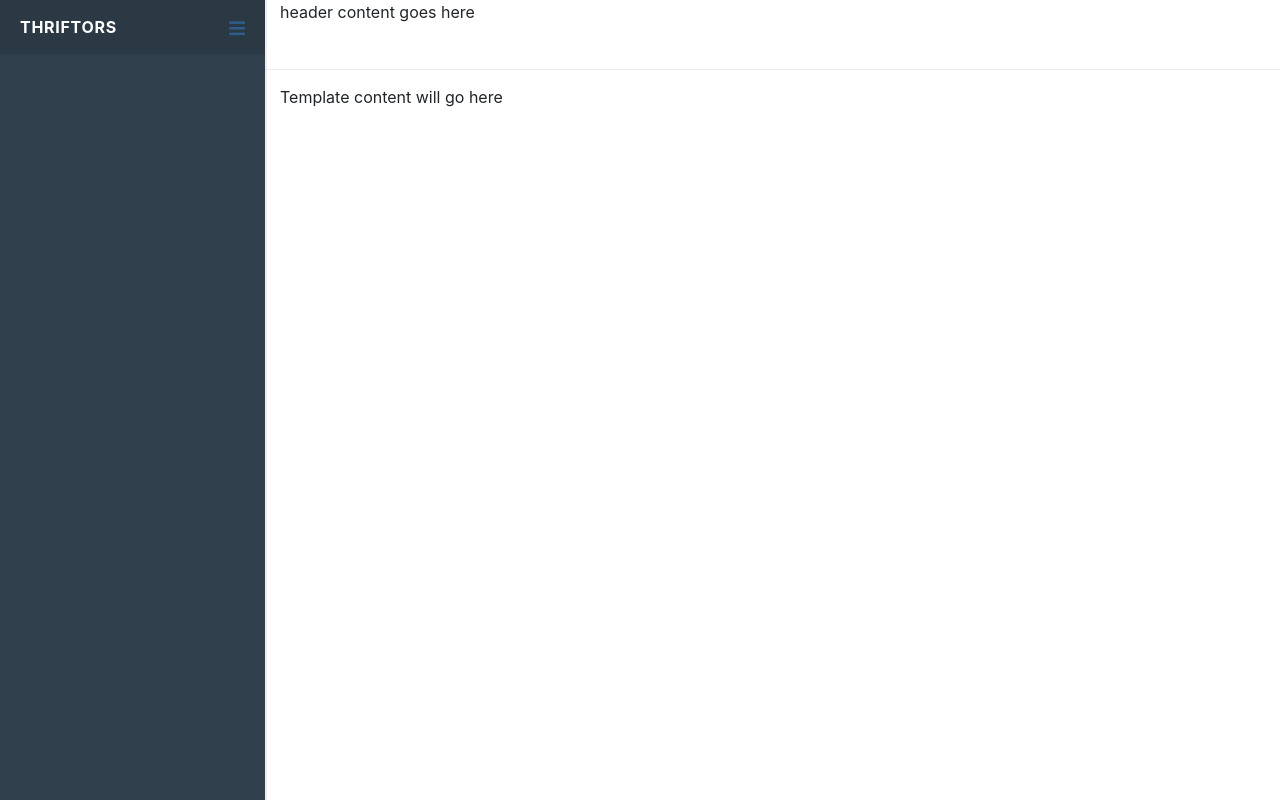
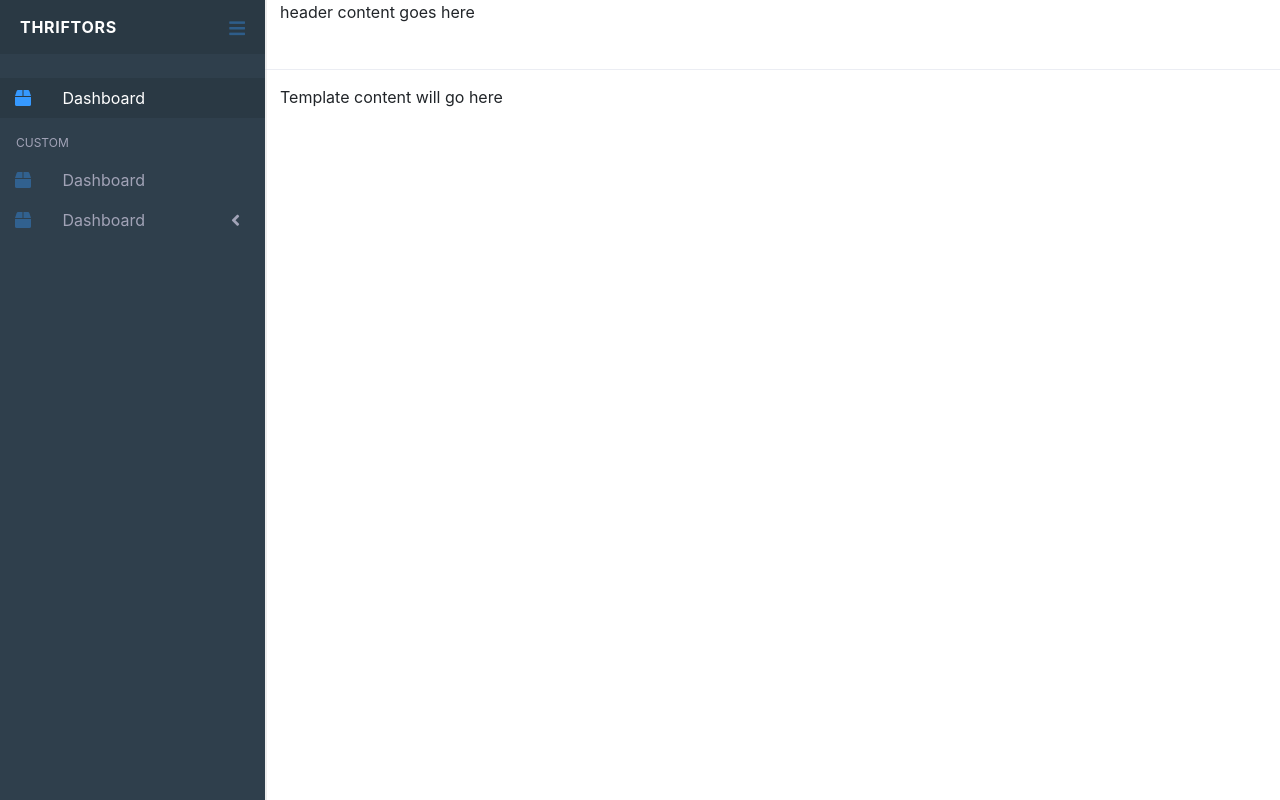
Before and after one commit to khathuriyatarun/myfirsttheme, a plain HTML site: page pages/dashboard.html in a window 1280 px wide. Drawn offline with Linux system fonts and the light colour scheme; files whose address does not match are found by name.

Commit message:
nav styling done & nav child added & styling done

```diff
--- a/assets/script/master.js
+++ b/assets/script/master.js
@@ -1,7 +1,18 @@
 $(document).ready(function(){
     $('.aside_angle').click(function(){
+        $(this).toggleClass('rotation');
         $('aside').toggleClass('expanded');
         $('header').toggleClass('expanded');
         $('.template').toggleClass('expanded');
     });
+
+    // $('nav').mouseover(function(){
+    //     console.log('mouseenter');
+    //     $('aside').css('width', '265px');
+    // });
+
+    $('.has_childs').click(function(e){
+        e.preventDefault();
+        $(this).toggleClass('child_expanded');
+    });
 });
--- a/assets/style/sidebar.css
+++ b/assets/style/sidebar.css
@@ -25,21 +25,21 @@ aside {
 }
 
 .aside_angle {
-    color: #3699ff60;;
+    color: #3699ff60;
     font-size: 18px;
     cursor: pointer;
     transition: .3s ease;
+}
+
+.aside_angle.rotation{
+    transform: rotate(180deg);
 }
 
 .aside_angle:hover {
     color: #3699ff;
 }
 
-aside:hover {
-    width: 265px;
-}
-
-aside:hover .logo_div{
+/* aside:hover .logo_div{
     text-align: left;
 }
 
@@ -49,7 +49,7 @@ aside:hover .logo_div>span>a{
 
 aside:hover .aside_angle {
     float: right;
-}
+} */
 
 /* expanded */
 aside.expanded{
@@ -67,3 +67,127 @@ aside.expanded{
 .expanded .aside_angle {
     float: right;
 }
+
+/* nav */
+nav {
+    overflow-x: hidden;
+}
+
+nav ul{
+    margin-bottom: 0px;
+}
+
+nav ul li a{
+    display: block;
+    padding: 8px 15px;
+    color: #a2a3b7;
+    text-decoration: none!important;
+    transition: ease .3s;
+    cursor: pointer;
+    white-space: nowrap;
+    text-align: center;
+}
+
+.expanded nav ul li a {
+    text-align: left;
+}
+
+nav ul li a:hover,
+nav ul li.active a{
+    background-color: rgba(0,0,0,0.1);
+    color: #fff;
+}
+
+.nav_icon{
+    display: inline-block;
+    width: 35px;
+    margin-right: 8px;
+    color: #3699ff60;
+    transition: ease .3s;
+}
+
+nav ul li a:hover .nav_icon,
+nav ul li.active a .nav_icon{
+    color: #3699ff;
+}
+
+.nav_menutext {
+    display: none;
+}
+
+.expanded .nav_menutext {
+    display: unset;
+}
+
+.expanded .has_childs::after {
+    display: unset;
+}
+
+.expanded .has_childs li a {
+    padding-left: 38px;
+}
+
+.expanded .nav_childmenutext {
+    padding-left: 25px;
+}
+
+/* navbar submenus */
+.has_childs {
+    position: relative;
+}
+
+.has_childs::after {
+    content: "\f104";
+    font-family: "Font Awesome 5 Free";
+    font-weight: 900;
+    position: absolute;
+    top: 7px;
+    right: 25px;
+    font-size: 18px;
+    color: #a2a3b7;
+    transition: ease .3s;
+    user-select: none;
+    transition: ease .3s;
+    display: none;
+}
+
+.has_childs .child {
+    height: 0px;
+    overflow: hidden;
+    transition: height .3s;
+}
+
+.has_childs li a {
+    padding-left: 5px;
+}
+
+.nav_childmenutext {
+    position: relative;
+    display: inline-block;
+    padding-left: 15px;
+}
+
+.nav_childmenutext::after {
+    position: absolute;
+    left: 0px;
+    top: 10px;
+    content: '';
+    width: 6px;
+    height: 6px;
+    background-color: #a2a3b7;
+    border-radius: 50%;
+    transition: ease .3s;
+}
+
+nav ul li a:hover .nav_childmenutext::after,
+nav ul li.active a .nav_childmenutext::after {
+    background-color: #fff;
+}
+
+    .has_childs.child_expanded::after{
+       transform: rotate(-90deg);
+    }
+
+    .has_childs.child_expanded .child{
+        height: unset;
+    }
--- a/pages/dashboard.html
+++ b/pages/dashboard.html
@@ -22,6 +22,38 @@
 						<i class="fas fa-bars"></i>
 					</span>
 				</div>
+				<nav>
+					<ul class="list-unstyled pt-4">
+						<li class="active">
+							<a href="dashboard.html">
+								<span class="nav_icon"><i class="fas fa-box"></i></span>
+								<span class="nav_menutext">Dashboard</span>
+							</a>
+						</li>
+					</ul>
+					<p style="color: #a2a3b7; font-size: 12px;" class="pt-3 px-3 mb-2">CUSTOM</p>
+					<ul class="list-unstyled">
+						<li class="">
+							<a href="dashboard.html">
+								<span class="nav_icon"><i class="fas fa-box"></i></span>
+								<span class="nav_menutext">Dashboard</span>
+							</a>
+						</li>
+						<li class="has_childs">
+							<a href="">
+								<span class="nav_icon"><i class="fas fa-box"></i></span>
+								<span class="nav_menutext">Dashboard</span>
+							</a>
+							<ul class="list-unstyled child">
+								<li>
+									<a href="#">
+										<span class="nav_childmenutext">Login</span>
+									</a>
+								</li>
+							</ul>
+						</li>
+					</ul>
+				</nav>
 			</div>
 		</aside>
 
```
